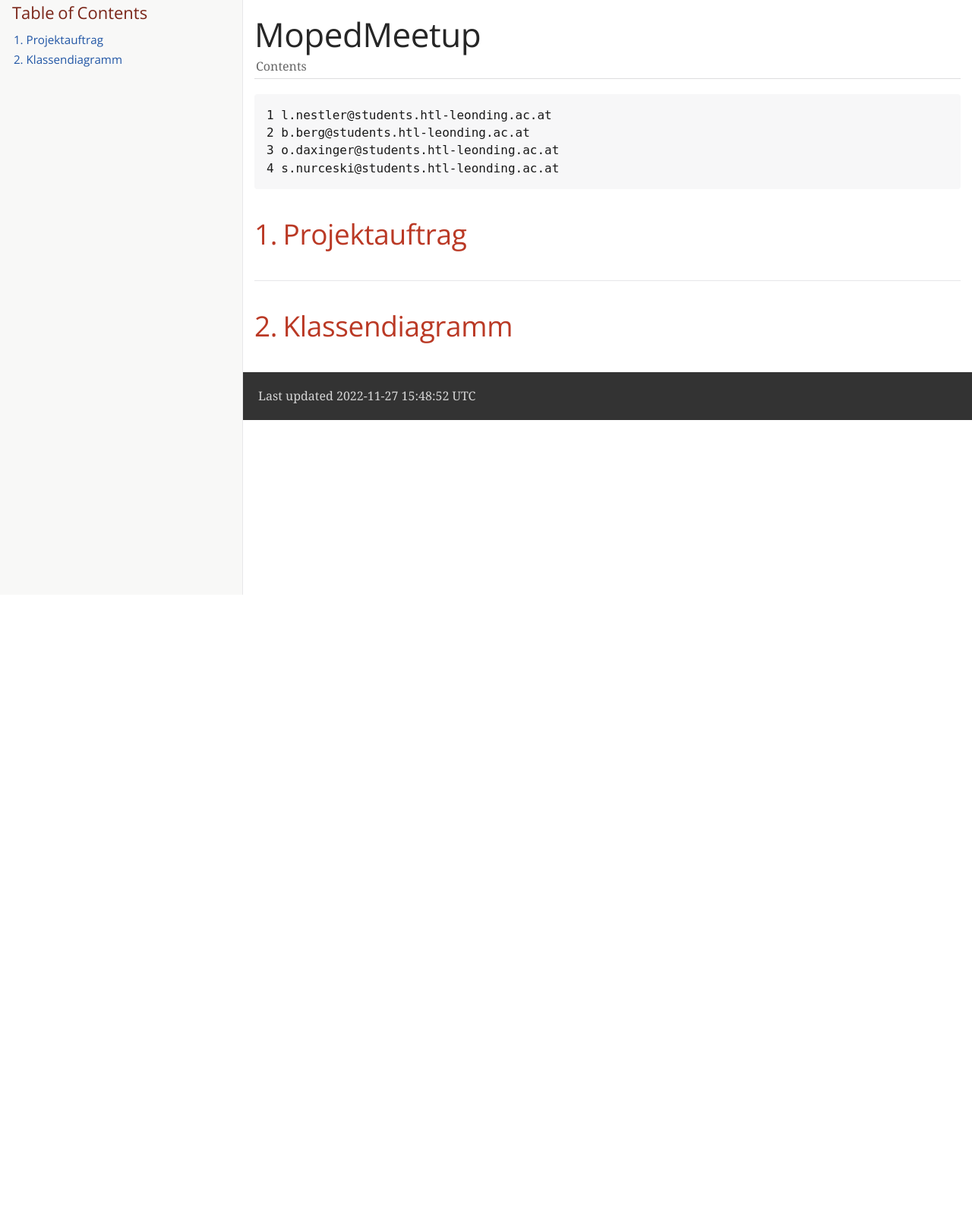
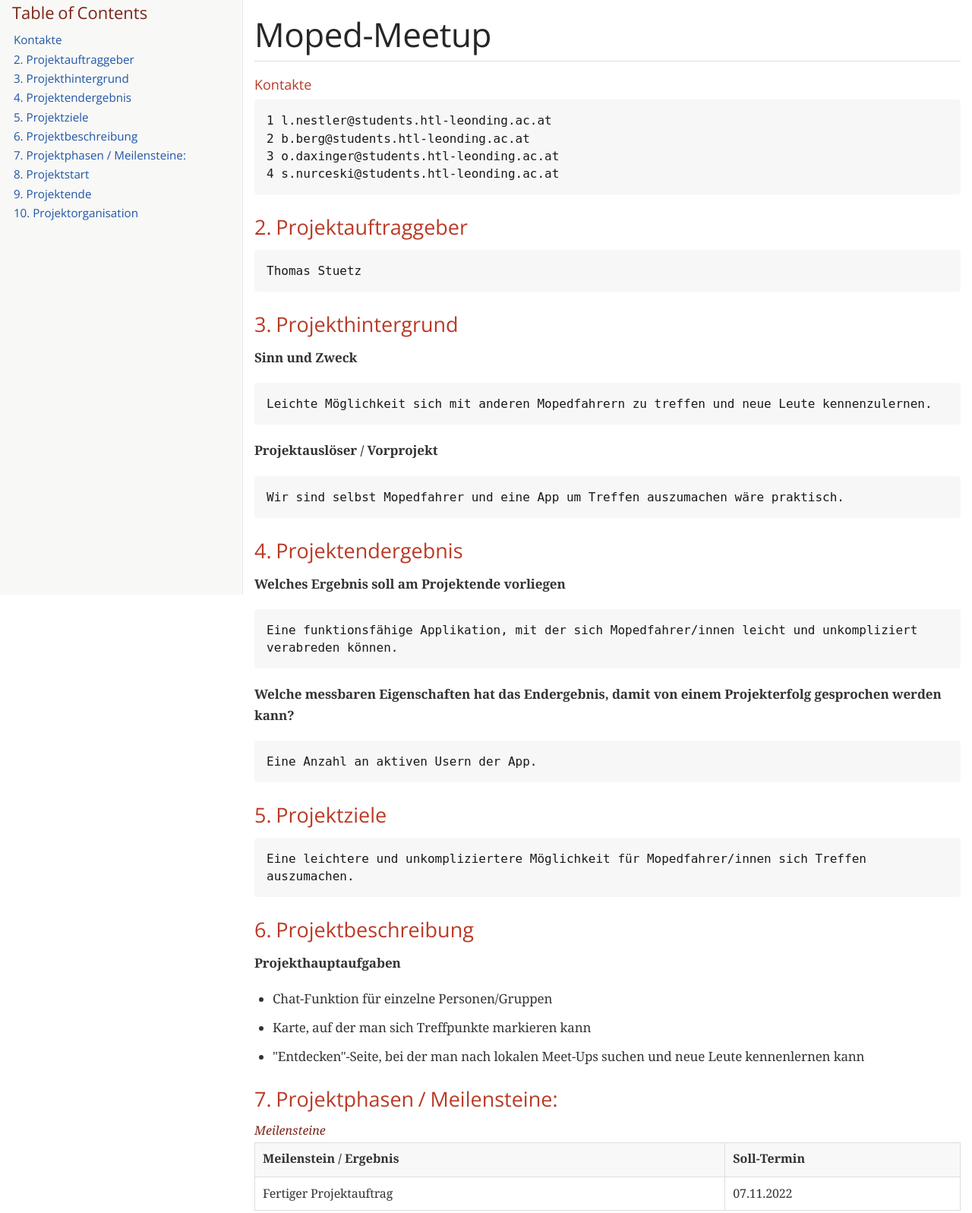
Before and after one commit to 2223-3bhif-syp/02-projekte-mopedmeetup, a plain HTML site: page Projektauftrag.html in a window 1280 px wide. Shown: the part 17-1614 px from the top of the page at 76% size. Before the commit the page ends 800 px from the top, so only its background shows below. Drawn offline with nearby package versions, Linux system fonts and the light colour scheme; a web font is replaced by a local one.

Commit message:
Deploying to gh-pages from  @ 004d1d222d2baa14b571ddf0360fb7faa91d8ba5 🚀

```diff
--- a/index.html
+++ b/Projektauftrag.html
@@ -5,9 +5,8 @@
 <meta http-equiv="X-UA-Compatible" content="IE=edge">
 <meta name="viewport" content="width=device-width, initial-scale=1.0">
 <meta name="generator" content="Asciidoctor 2.0.18">
-<meta name="author" content="Contents">
 <link rel="icon" type="image/png" href="themes/favicon.png">
-<title>MopedMeetup</title>
+<title>Moped-Meetup</title>
 <link rel="stylesheet" href="https://fonts.googleapis.com/css?family=Open+Sans:300,300italic,400,400italic,600,600italic%7CNoto+Serif:400,400italic,700,700italic%7CDroid+Sans+Mono:400,700">
 <style>
 /*! Asciidoctor default stylesheet | MIT License | https://asciidoctor.org */
@@ -441,21 +440,26 @@ body.book #toc,body.book #preamble,body.book h1.sect0,body.book .sect1>h2{page-b
 </head>
 <body class="article toc2 toc-left">
 <div id="header">
-<h1>MopedMeetup</h1>
-<div class="details">
-<span id="author" class="author">Contents</span><br>
-</div>
+<h1>Moped-Meetup</h1>
 <div id="toc" class="toc2">
 <div id="toctitle">Table of Contents</div>
-<ul class="sectlevel1">
-<li><a href="#_projektauftrag">1. Projektauftrag</a></li>
-<li><a href="#_klassendiagramm">2. Klassendiagramm</a></li>
+<ul class="sectlevel4">
+<li><a href="#_kontakte">Kontakte</a></li>
+<li><a href="#_projektauftraggeber">2. Projektauftraggeber</a></li>
+<li><a href="#_projekthintergrund">3. Projekthintergrund</a></li>
+<li><a href="#_projektendergebnis">4. Projektendergebnis</a></li>
+<li><a href="#_projektziele">5. Projektziele</a></li>
+<li><a href="#_projektbeschreibung">6. Projektbeschreibung</a></li>
+<li><a href="#_projektphasen_meilensteine">7. Projektphasen / Meilensteine:</a></li>
+<li><a href="#_projektstart">8. Projektstart</a></li>
+<li><a href="#_projektende">9. Projektende</a></li>
+<li><a href="#_projektorganisation">10. Projektorganisation</a></li>
 </ul>
 </div>
 </div>
 <div id="content">
-<div id="preamble">
-<div class="sectionbody">
+<div class="sect4">
+<h5 id="_kontakte"><a class="anchor" href="#_kontakte"></a>Kontakte</h5>
 <div class="literalblock">
 <div class="content">
 <pre>1 l.nestler@students.htl-leonding.ac.at
@@ -465,23 +469,140 @@ body.book #toc,body.book #preamble,body.book h1.sect0,body.book .sect1>h2{page-b
 </div>
 </div>
 </div>
-</div>
-<div class="sect1">
-<h2 id="_projektauftrag"><a class="anchor" href="#_projektauftrag"></a>1. Projektauftrag</h2>
-<div class="sectionbody">
-
+<div class="sect2">
+<h3 id="_projektauftraggeber"><a class="anchor" href="#_projektauftraggeber"></a>2. Projektauftraggeber</h3>
+<div class="literalblock">
+<div class="content">
+<pre>Thomas Stuetz</pre>
 </div>
 </div>
-<div class="sect1">
-<h2 id="_klassendiagramm"><a class="anchor" href="#_klassendiagramm"></a>2. Klassendiagramm</h2>
-<div class="sectionbody">
-
+</div>
+<div class="sect2">
+<h3 id="_projekthintergrund"><a class="anchor" href="#_projekthintergrund"></a>3. Projekthintergrund</h3>
+<div class="paragraph">
+<p><strong>Sinn und Zweck</strong></p>
+</div>
+<div class="literalblock">
+<div class="content">
+<pre>Leichte Möglichkeit sich mit anderen Mopedfahrern zu treffen und neue Leute kennenzulernen.</pre>
+</div>
+</div>
+<div class="paragraph">
+<p><strong>Projektauslöser / Vorprojekt</strong></p>
+</div>
+<div class="literalblock">
+<div class="content">
+<pre>Wir sind selbst Mopedfahrer und eine App um Treffen auszumachen wäre praktisch.</pre>
+</div>
+</div>
+</div>
+<div class="sect2">
+<h3 id="_projektendergebnis"><a class="anchor" href="#_projektendergebnis"></a>4. Projektendergebnis</h3>
+<div class="paragraph">
+<p><strong>Welches Ergebnis soll am Projektende vorliegen</strong></p>
+</div>
+<div class="literalblock">
+<div class="content">
+<pre>Eine funktionsfähige Applikation, mit der sich Mopedfahrer/innen leicht und unkompliziert verabreden können.</pre>
+</div>
+</div>
+<div class="paragraph">
+<p><strong>Welche messbaren Eigenschaften hat das Endergebnis, damit von einem Projekterfolg gesprochen werden kann?</strong></p>
+</div>
+<div class="literalblock">
+<div class="content">
+<pre>Eine Anzahl an aktiven Usern der App.</pre>
+</div>
+</div>
+</div>
+<div class="sect2">
+<h3 id="_projektziele"><a class="anchor" href="#_projektziele"></a>5. Projektziele</h3>
+<div class="literalblock">
+<div class="content">
+<pre>Eine leichtere und unkompliziertere Möglichkeit für Mopedfahrer/innen sich Treffen auszumachen.</pre>
+</div>
+</div>
+</div>
+<div class="sect2">
+<h3 id="_projektbeschreibung"><a class="anchor" href="#_projektbeschreibung"></a>6. Projektbeschreibung</h3>
+<div class="paragraph">
+<p><strong>Projekthauptaufgaben</strong></p>
+</div>
+<div class="ulist">
+<ul>
+<li>
+<p>Chat-Funktion für einzelne Personen/Gruppen</p>
+</li>
+<li>
+<p>Karte, auf der man sich Treffpunkte markieren kann</p>
+</li>
+<li>
+<p>"Entdecken"-Seite, bei der man nach lokalen Meet-Ups suchen und neue Leute kennenlernen kann</p>
+</li>
+</ul>
+</div>
+</div>
+<div class="sect2">
+<h3 id="_projektphasen_meilensteine"><a class="anchor" href="#_projektphasen_meilensteine"></a>7. Projektphasen / Meilensteine:</h3>
+<table class="tableblock frame-all grid-all stretch">
+<caption class="title">Meilensteine</caption>
+<colgroup>
+<col style="width: 66.6666%;">
+<col style="width: 33.3334%;">
+</colgroup>
+<thead>
+<tr>
+<th class="tableblock halign-left valign-top">Meilenstein / Ergebnis</th>
+<th class="tableblock halign-left valign-top">Soll-Termin</th>
+</tr>
+</thead>
+<tbody>
+<tr>
+<td class="tableblock halign-left valign-top"><p class="tableblock">Fertiger Projektauftrag</p></td>
+<td class="tableblock halign-left valign-top"><p class="tableblock">07.11.2022</p></td>
+</tr>
+</tbody>
+</table>
+</div>
+<div class="sect2">
+<h3 id="_projektstart"><a class="anchor" href="#_projektstart"></a>8. Projektstart</h3>
+<div class="literalblock">
+<div class="content">
+<pre>November 2022</pre>
+</div>
+</div>
+</div>
+<div class="sect2">
+<h3 id="_projektende"><a class="anchor" href="#_projektende"></a>9. Projektende</h3>
+<div class="paragraph">
+<p>-</p>
+</div>
+</div>
+<div class="sect2">
+<h3 id="_projektorganisation"><a class="anchor" href="#_projektorganisation"></a>10. Projektorganisation</h3>
+<div class="sect3">
+<h4 id="_projektleiter"><a class="anchor" href="#_projektleiter"></a>10.1. Projektleiter:</h4>
+<div class="literalblock">
+<div class="content">
+<pre>Linus Neslter</pre>
+</div>
+</div>
+</div>
+<div class="sect3">
+<h4 id="_projektteam"><a class="anchor" href="#_projektteam"></a>10.2. Projektteam</h4>
+<div class="literalblock">
+<div class="content">
+<pre>Bajtik Berg
+Oliver Daxinger
+Said Nurceski</pre>
+</div>
+</div>
 </div>
 </div>
 </div>
 <div id="footer">
 <div id="footer-text">
-Last updated 2022-11-27 15:48:52 UTC
+Last updated 2022-11-27 16:14:47 UTC
 </div>
 </div>
 </body>
```
Also changed, not shown: Klassendiagramm.html (+1 -1 lines), 1 other file.
